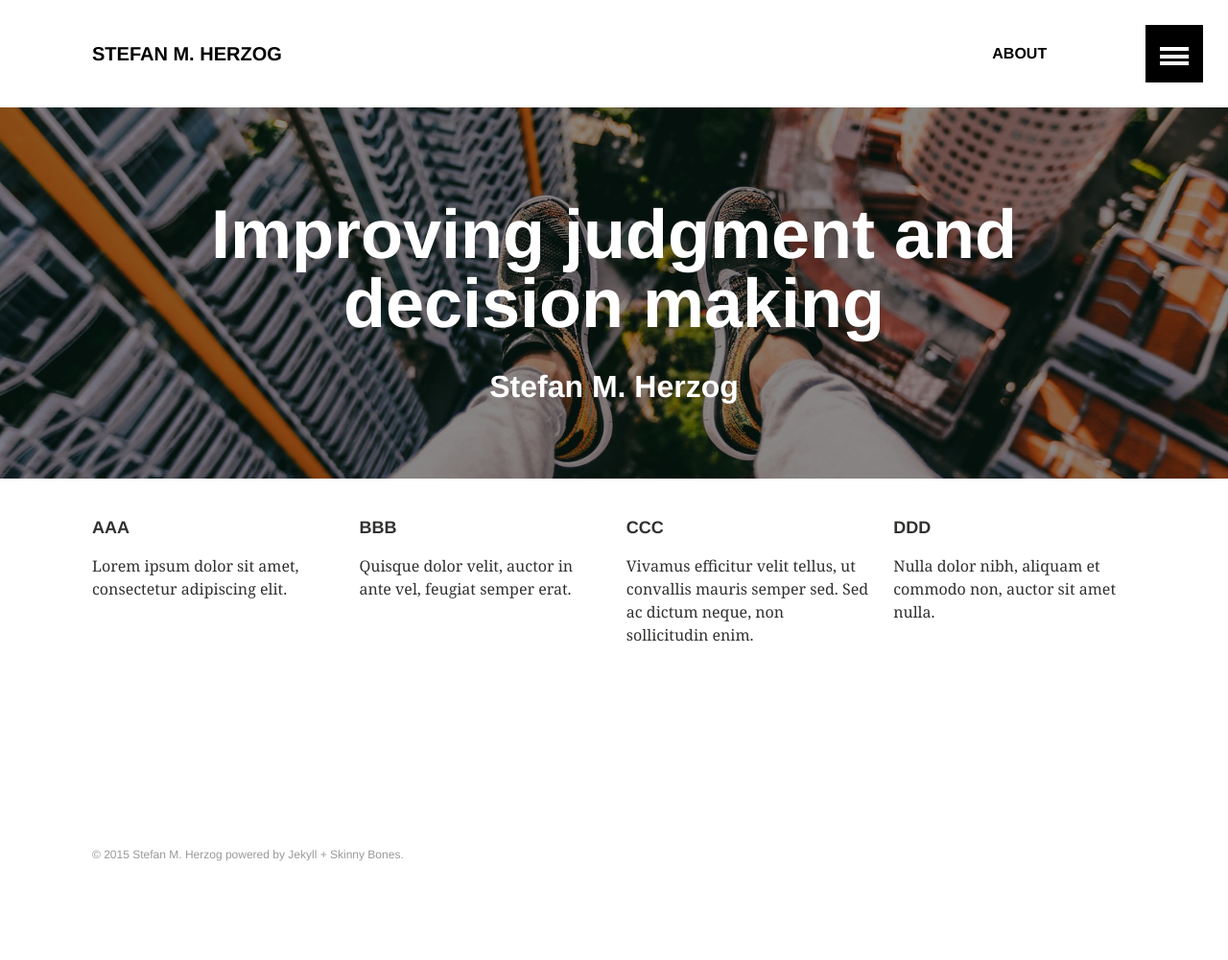
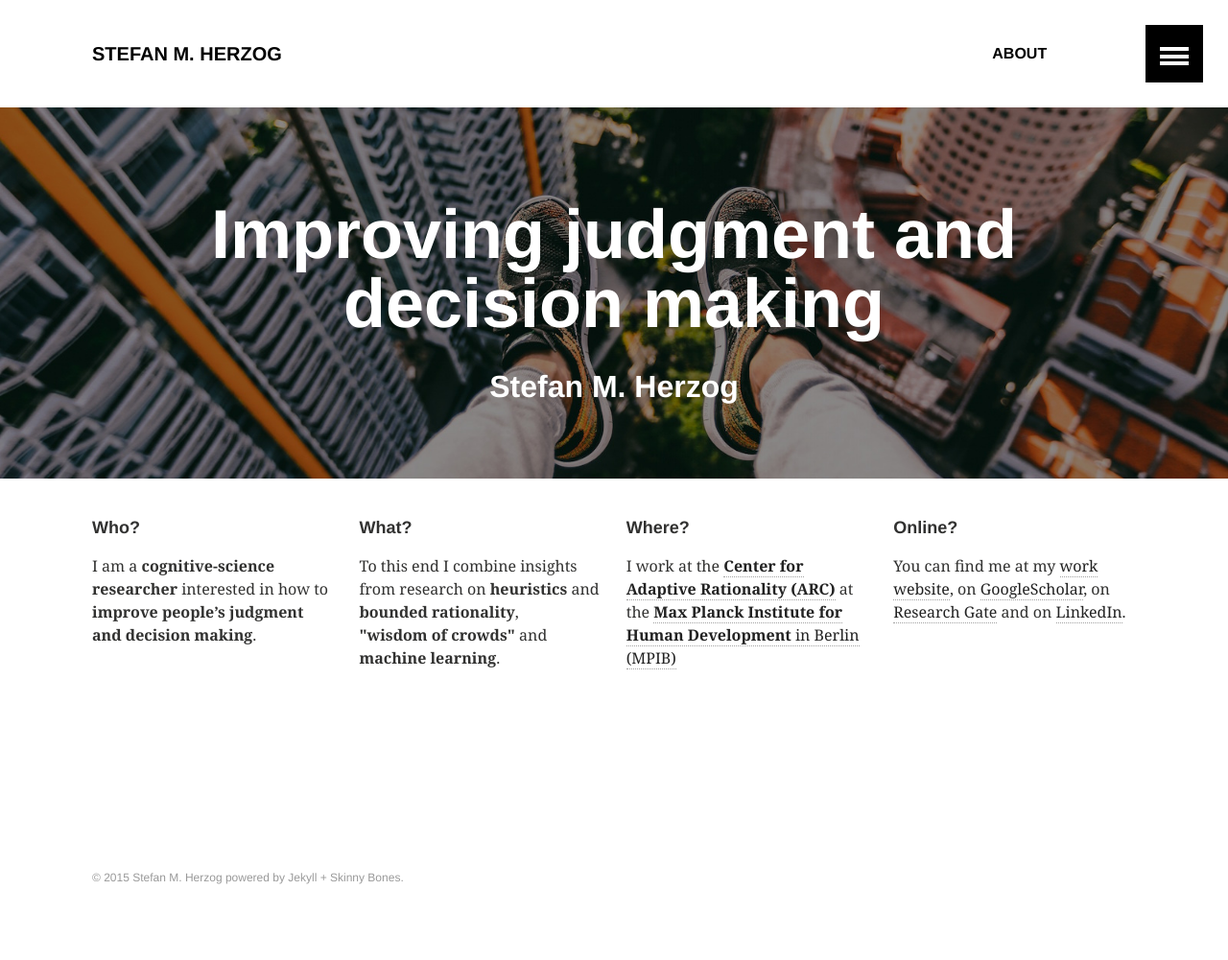
Before and after one commit to stefanherzog/blogdown, a Jekyll site: the page built from index.md, in a window 1280 px wide. Shown: the whole page at 96% size. Built offline with Jekyll 4.4.1, drawn with Linux system fonts in a browser that asks for light colours; before the commit the page ends 977 px from its top, so only the background shows below that.

Commit message:
index.md: write my own text in the tiles

```diff
--- a/index.md
+++ b/index.md
@@ -8,23 +8,26 @@ image:
 <div class="tiles">
 
 <div class="tile">
-  <h2 class="post-title">AAA</h2>
-  <p class="post-excerpt">Lorem ipsum dolor sit amet, consectetur adipiscing elit. </p>
+  <h2 class="post-title">Who?</h2>
+  <p class="post-excerpt">I am a <strong>cognitive-science researcher</strong> interested in how to <strong>improve people’s judgment and decision making</strong>. </p>
 </div><!-- /.tile -->
 
 <div class="tile">
-  <h2 class="post-title">BBB</h2>
-  <p class="post-excerpt">Quisque dolor velit, auctor in ante vel, feugiat semper erat.</p>
+  <h2 class="post-title">What?</h2>
+  <p class="post-excerpt">To this end I combine insights from research on <strong>heuristics</strong> and <strong>bounded rationality</strong>, <br /><strong>&quot;wisdom of crowds&quot;</strong> and <strong>machine learning</strong>.
+    <!-- inner crowd -->
+</p>
 </div><!-- /.tile -->
 
 <div class="tile">
-  <h2 class="post-title">CCC</h2>
-  <p class="post-excerpt"> Vivamus efficitur velit tellus, ut convallis mauris semper sed. Sed ac dictum neque, non sollicitudin enim.</p>
+  <h2 class="post-title">Where?</h2>
+  <p class="post-excerpt">I work at the <a href="https://www.mpib-berlin.mpg.de/en/research/adaptive-rationality"><strong>Center for Adaptive Rationality (ARC)</strong></a> at the <a href="https://www.mpib-berlin.mpg.de/en"><strong>Max Planck Institute for Human Development</strong> in Berlin (MPIB)</a></p>
 </div><!-- /.tile -->
 
 <div class="tile">
-  <h2 class="post-title">DDD</h2>
-  <p class="post-excerpt"> Nulla dolor nibh, aliquam et commodo non, auctor sit amet nulla.</p>
+  <h2 class="post-title">Online?</h2>
+  <p class="post-excerpt"> You can find me at my <a href="https://www.mpib-berlin.mpg.de/en/staff/stefan-herzog">work website</a>,
+    on <a href="https://scholar.google.de/citations?user=WZIjp7YAAAAJ&amp;hl=en">GoogleScholar</a>, on <a href="https://www.researchgate.net/profile/Stefan_Herzog2">Research Gate</a> and on <a href="http://de.linkedin.com/in/stefanmherzog">LinkedIn</a>.</p>
 </div><!-- /.tile -->
 
 </div><!-- /.tiles -->
```
